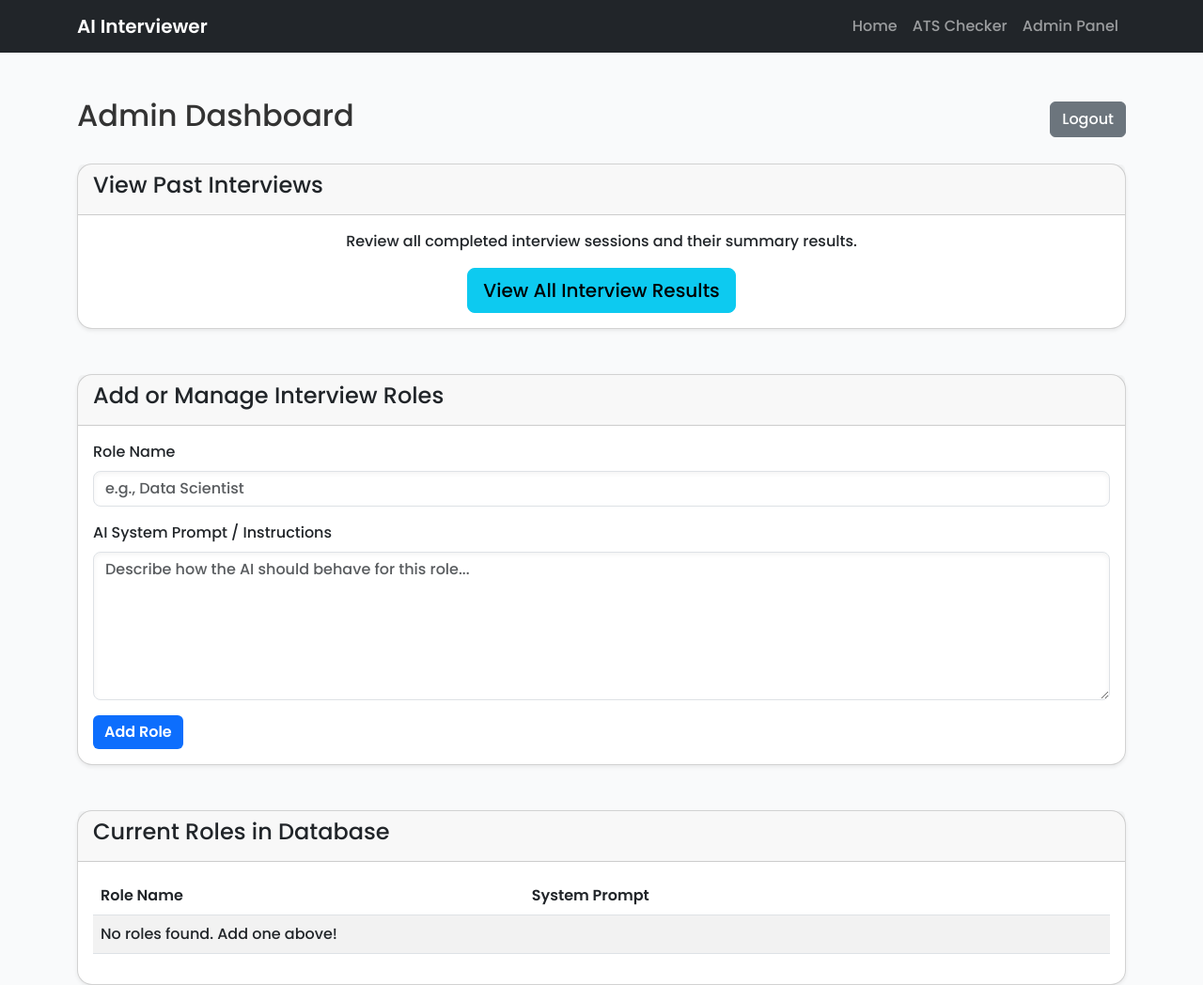
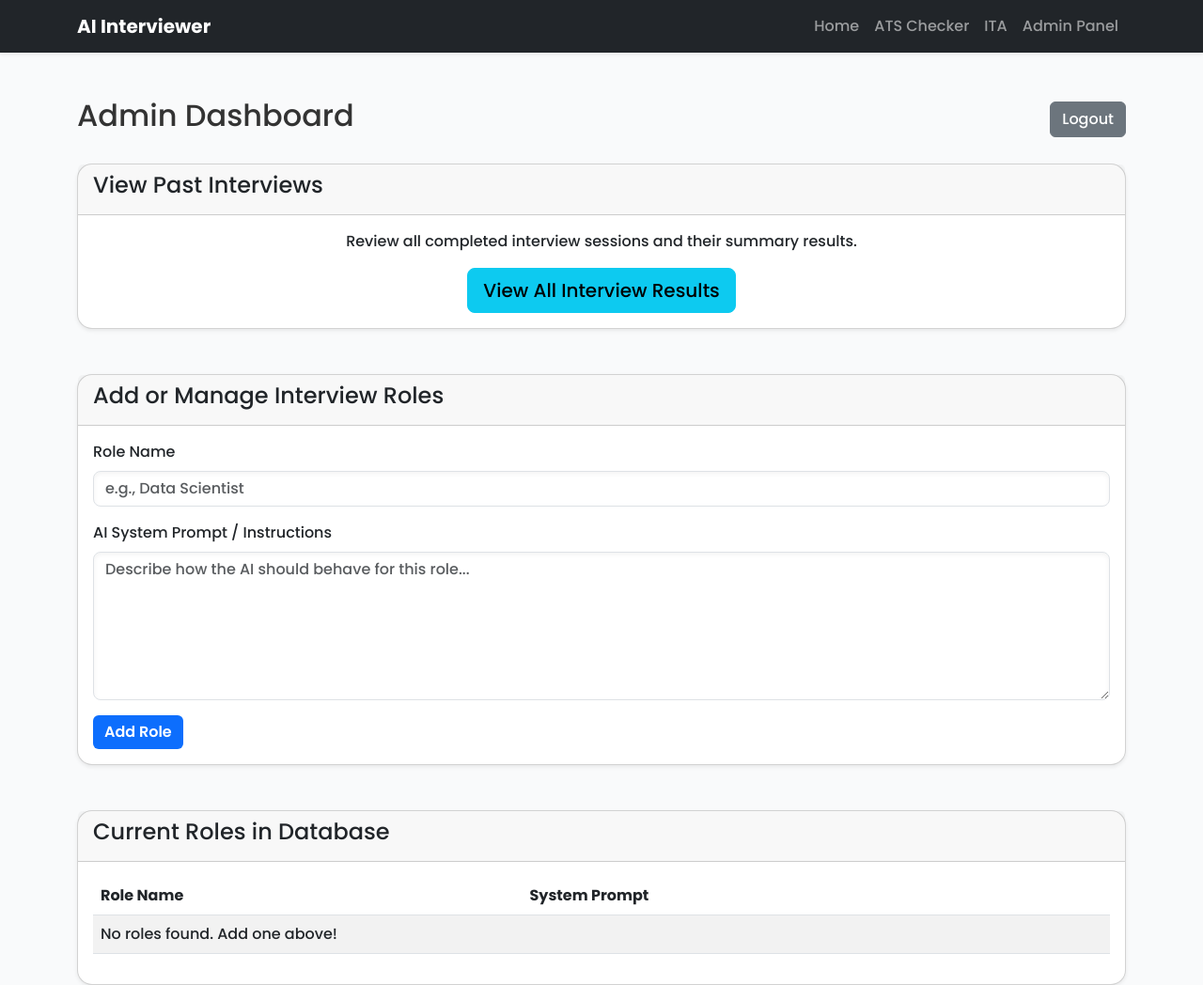
Before and after one commit to AkiiPanicker/Ser1, a Flask app: page /admin/dashboard in a window 1280 px wide. Shown: the whole page at 94% size. Run offline with Flask 3, Linux system fonts and the light colour scheme; the visitor is signed in with stand-in values (Sample User, id 1); data that the repository does not hold is empty; some libraries are stand-ins or nearby versions.

Commit message:
Update layout.html

```diff
--- a/templates/layout.html
+++ b/templates/layout.html
@@ -1,3 +1,4 @@
+
 <!DOCTYPE html>
 <html lang="en">
 <head>
@@ -9,7 +10,10 @@
   <link href="https://cdn.jsdelivr.net/npm/bootstrap@5.3.0/dist/css/bootstrap.min.css" rel="stylesheet" />
 
   <!-- Google Fonts: Poppins -->
-  <link href="https://fonts.googleapis.com/css2?family=Poppins:wght@300;500;600&display=swap" rel="stylesheet" />
+  <link href="https://fonts.googleapis.com/css2?family=Poppins:wght@300;500;600;700&display=swap" rel="stylesheet" />
+
+  <!-- Font Awesome for Icons -->
+  <link rel="stylesheet" href="https://cdnjs.cloudflare.com/ajax/libs/font-awesome/6.4.0/css/all.min.css" integrity="sha512-iecdLmaskl7CVkqkXNQ/ZH/XLlvWZOJyj7Yy7tcenmpD1ypASozpmT/E0iPtmFIB46ZmdtAc9eNBvH0H/ZpiBw==" crossorigin="anonymous" referrerpolicy="no-referrer" />
 
   <!-- Custom CSS -->
   <link rel="stylesheet" href="{{ url_for('static', filename='css/style.css') }}" />
@@ -17,8 +21,8 @@
   {% block styles %}{% endblock %}
 </head>
 <body>
-  <!-- START: EDITED NAVBAR BLOCK -->
-  <nav class="navbar navbar-expand-lg navbar-dark bg-dark">
+  <!-- START: NAVBAR BLOCK -->
+  <nav class="navbar navbar-expand-lg navbar-dark bg-dark shadow-sm">
     <div class="container">
       <a class="navbar-brand fw-bold" href="{{ url_for('page1') }}">AI Interviewer</a>
       <button class="navbar-toggler" type="button" data-bs-toggle="collapse" data-bs-target="#navbarNav" aria-controls="navbarNav" aria-expanded="false" aria-label="Toggle navigation">
@@ -29,11 +33,14 @@
           <li class="nav-item">
             <a class="nav-link" href="{{ url_for('page1') }}">Home</a>
           </li>
-          <!-- ADD THIS NEW NAV LINK -->
           <li class="nav-item">
             <a class="nav-link" href="{{ url_for('ats_checker') }}">ATS Checker</a>
           </li>
-          <!-- END OF ADDED LINK -->
+          <!-- === NEW ITA LINK === -->
+          <li class="nav-item">
+            <a class="nav-link" href="{{ url_for('ita_analyzer') }}">ITA</a>
+          </li>
+          <!-- === END OF ITA LINK === -->
           <li class="nav-item">
             <a class="nav-link" href="{{ url_for('admin_login') }}">Admin Panel</a>
           </li>
@@ -41,19 +48,15 @@
       </div>
     </div>
   </nav>
-  <!-- END: EDITED NAVBAR BLOCK -->
+  <!-- END: NAVBAR BLOCK -->
 
   <main role="main">
-    {# Main block doesn't need container class as individual pages will provide it #}
     {% block content %}{% endblock %}
   </main>
 
   <!-- Bootstrap JS Bundle -->
   <script src="https://cdn.jsdelivr.net/npm/bootstrap@5.3.0/dist/js/bootstrap.bundle.min.js"></script>
 
-  <!-- Custom JS -->
-  <script src="{{ url_for('static', filename='js/script.js') }}"></script>
-
   {% block scripts %}{% endblock %}
 </body>
 </html>
```
